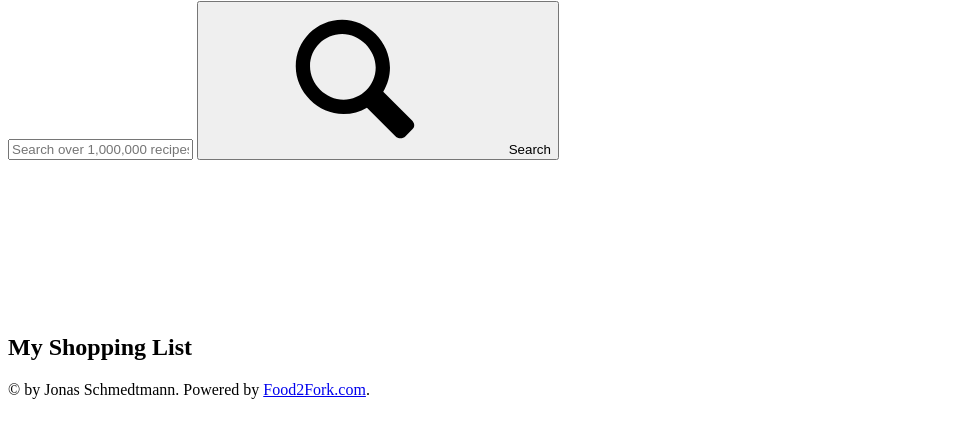
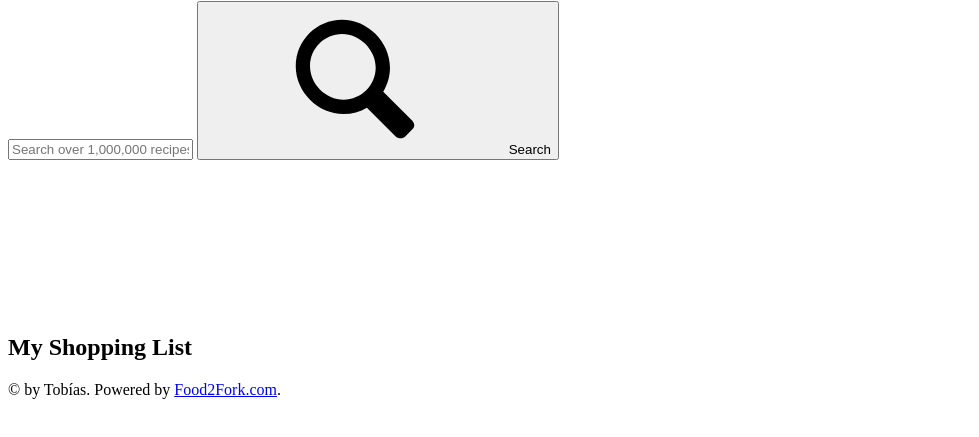
Before and after one commit to juantobiasdl7/Recipe-App, a website: page dist/index.html in a window 1280 px wide. Shown: the part 311-748 px from the top of the page, without its empty margins (0-979 px from the left). Drawn offline with Linux system fonts and the light colour scheme.

Commit message:
This app is partially finished

```diff
--- a/dist/index.html
+++ b/dist/index.html
@@ -1 +1 @@
-<!doctype html><html lang="en"><head><meta charset="UTF-8"><meta name="viewport" content="width=device-width,initial-scale=1"><meta http-equiv="X-UA-Compatible" content="ie=edge"><link href="https://fonts.googleapis.com/css?family=Nunito+Sans:400,600,700" rel="stylesheet"><link rel="stylesheet" href="css/style.css"><link rel="shortcut icon" href="img/favicon.png" type="image/x-icon"><title>forkify // Search over 1,000,000 recipes</title></head><body><div class="container"><header class="header"><img src="img/logo.png" alt="Logo" class="header__logo"><form class="search"><input class="search__field" placeholder="Search over 1,000,000 recipes..."> <button class="btn search__btn"><svg class="search__icon"><use href="img/icons.svg#icon-magnifying-glass"></use></svg> <span>Search</span></button></form><div class="likes"><div class="likes__field"><svg class="likes__icon"><use href="img/icons.svg#icon-heart"></use></svg></div><div class="likes__panel"><ul class="likes__list"></ul></div></div></header><div class="results"><ul class="results__list"></ul><div class="results__pages"></div></div><div class="recipe"></div><div class="shopping"><h2 class="heading-2">My Shopping List</h2><ul class="shopping__list"></ul><div class="copyright">&copy; by Jonas Schmedtmann. Powered by <a href="http://food2fork.com" target="_blank" class="link">Food2Fork.com</a>.</div></div></div><script src="js/bundle.js"></script></body></html>
+<!doctype html><html lang="en"><head><meta charset="UTF-8"><meta name="viewport" content="width=device-width,initial-scale=1"><meta http-equiv="X-UA-Compatible" content="ie=edge"><link href="https://fonts.googleapis.com/css?family=Nunito+Sans:400,600,700" rel="stylesheet"><link rel="stylesheet" href="css/style.css"><link rel="shortcut icon" href="img/favicon.png" type="image/x-icon"><title>forkify // Search over 1,000,000 recipes</title></head><body><div class="container"><header class="header"><img src="img/logo.png" alt="Logo" class="header__logo"><form class="search"><input class="search__field" placeholder="Search over 1,000,000 recipes..."> <button class="btn search__btn"><svg class="search__icon"><use href="img/icons.svg#icon-magnifying-glass"></use></svg> <span>Search</span></button></form><div class="likes"><div class="likes__field"><svg class="likes__icon"><use href="img/icons.svg#icon-heart"></use></svg></div><div class="likes__panel"><ul class="likes__list"></ul></div></div></header><div class="results"><ul class="results__list"></ul><div class="results__pages"></div></div><div class="recipe"></div><div class="shopping"><h2 class="heading-2">My Shopping List</h2><ul class="shopping__list"></ul><div class="copyright">&copy; by Tobías. Powered by <a href="http://food2fork.com" target="_blank" class="link">Food2Fork.com</a>.</div></div></div><script src="js/bundle.js"></script></body></html>
```
